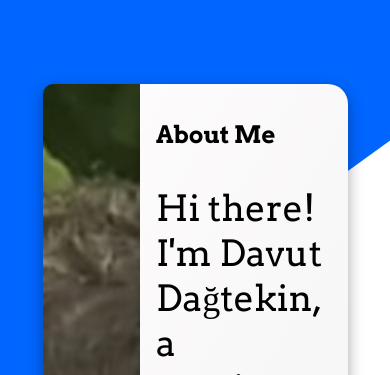
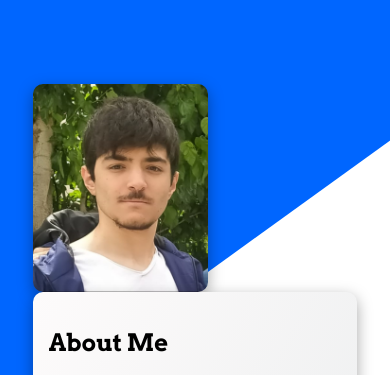
Before and after one commit to Dvdt5/Odin_Project---HomePage, a plain HTML site: page index.html in a window 390 px wide. Shown: the top 375 px of the page. Drawn offline with Linux system fonts and the light colour scheme; a web font is replaced by a local one.

Commit message:
used media on about section

```diff
--- a/styles.css
+++ b/styles.css
@@ -218,3 +218,38 @@ body {
     background-color: rebeccapurple;
     color: white;
 }
+
+
+
+@media (min-width: 800px) and (max-width: 1200px) {
+    #about-text p {
+        font-size: 24px;
+    }
+}
+
+@media (max-width: 800px) {
+    #about {
+        display: grid;
+        grid-template-rows: 2;
+        justify-content: center;
+
+
+    }
+    #about-picture {
+        width: 45vw;
+        border-radius: 10px;
+    }
+
+    #about-picture img{
+        width: 45vw;
+        border-radius: 10px;
+    }
+    #about-text {
+        background-color: rgb(253, 253, 255);
+        width: 75vw;
+        border-radius: 10px;
+    }
+    #about-text p {
+        font-size: 20px;
+    }
+}
```
